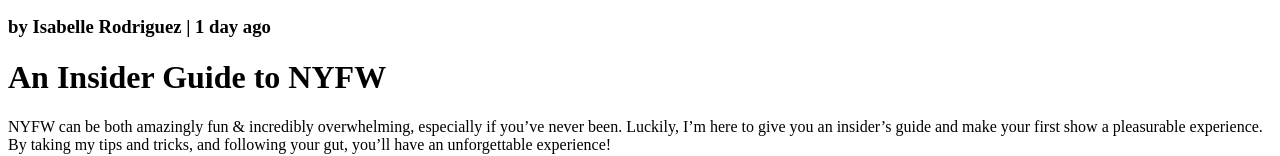
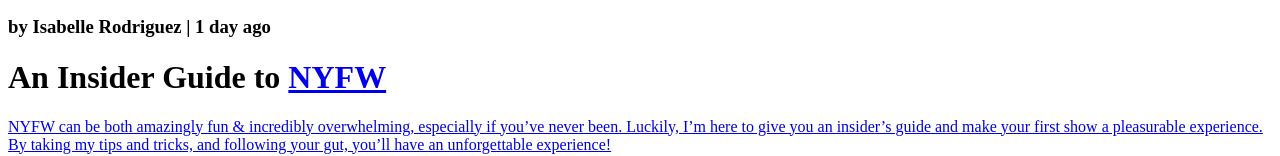
Before and after one commit to Ernesto-14/fashion-blog, a plain HTML site: page index.html in a window 1280 px wide. Shown: the part 311-467 px from the top of the page. Drawn offline with Linux system fonts and the light colour scheme.

Commit message:
add hlink

```diff
--- a/index.html
+++ b/index.html
@@ -6,7 +6,7 @@
     <body>
         <img src="https://content.codecademy.com/courses/learn-html/elements-and-structure/profile.jpg">
         <h3>by Isabelle Rodriguez | 1 day ago</h3>
-        <h1>An Insider Guide to NYFW</h1>
+        <h1>An Insider Guide to <a href="https://en.wikipedia.org/wiki/New_York_Fashion_Week" target="_blank">NYFW</h1>
         <p>NYFW can be both amazingly fun & incredibly overwhelming,
         especially if you’ve never been. Luckily, I’m here to give you
         an insider’s guide and make your first show a pleasurable experience.
```
